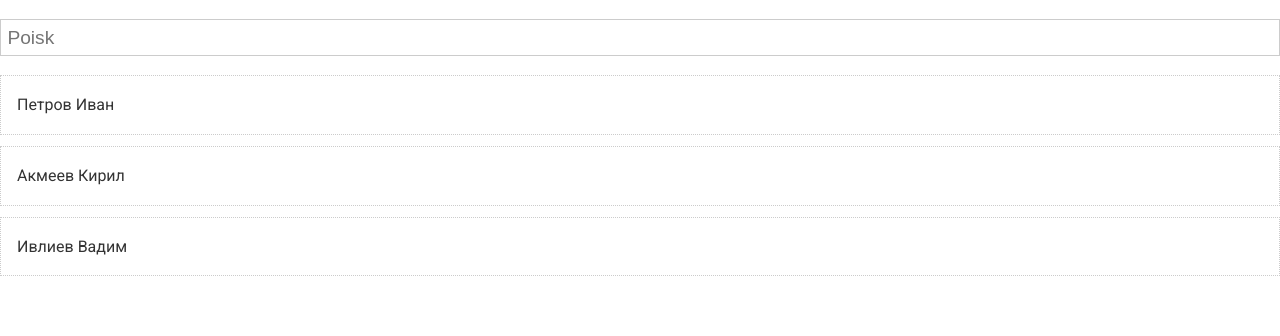
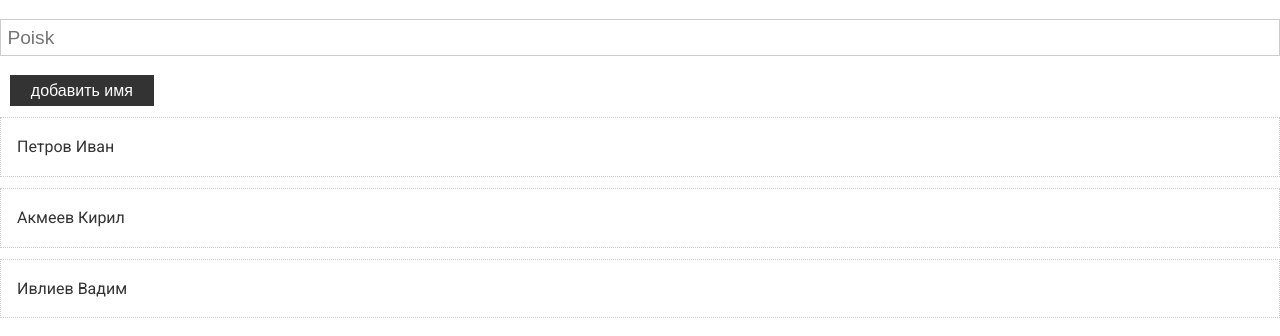
Before and after one commit to alex00788/angular-course, an Angular app: page / in a window 1280 px wide. Shown: the top 336 px of the page. Built offline with nearby package versions, Linux system fonts and the light colour scheme.

Commit message:
чтоб во время поиска добавл пост к имени в пайпе добавил pure: false

```diff
--- a/src/app/app.component.html
+++ b/src/app/app.component.html
@@ -1,5 +1,5 @@
 <input type="text" [(ngModel)]="strPoisk" placeholder="Poisk">
-
+<button class="btn" (click)="addP()">добавить имя</button>
 
 <div class="card" *ngFor="let perFor of masSpis | filterrr:strPoisk" >
     {{perFor.surname}}
--- a/src/app/app.component.ts
+++ b/src/app/app.component.ts
@@ -20,4 +20,10 @@ export class AppComponent  {
     {surname: 'Ивлиев', name: 'Вадим'},
   ]
 
+  addP() {
+    this.masSpis.unshift({
+      name: 'newname',
+      surname: 'newsurname'
+    })
+  }
 }
--- a/src/app/pipes/filterrr.pipe.ts
+++ b/src/app/pipes/filterrr.pipe.ts
@@ -2,7 +2,8 @@ import { Pipe, PipeTransform } from '@angular/core';
 import {Spis} from '../app.component';
 
 @Pipe({
-  name: 'filterrr'
+  name: 'filterrr',
+  pure: false
 })
 export class FilterrrPipe implements PipeTransform {
 
```
Also changed, not shown: src/projekt.txt.
